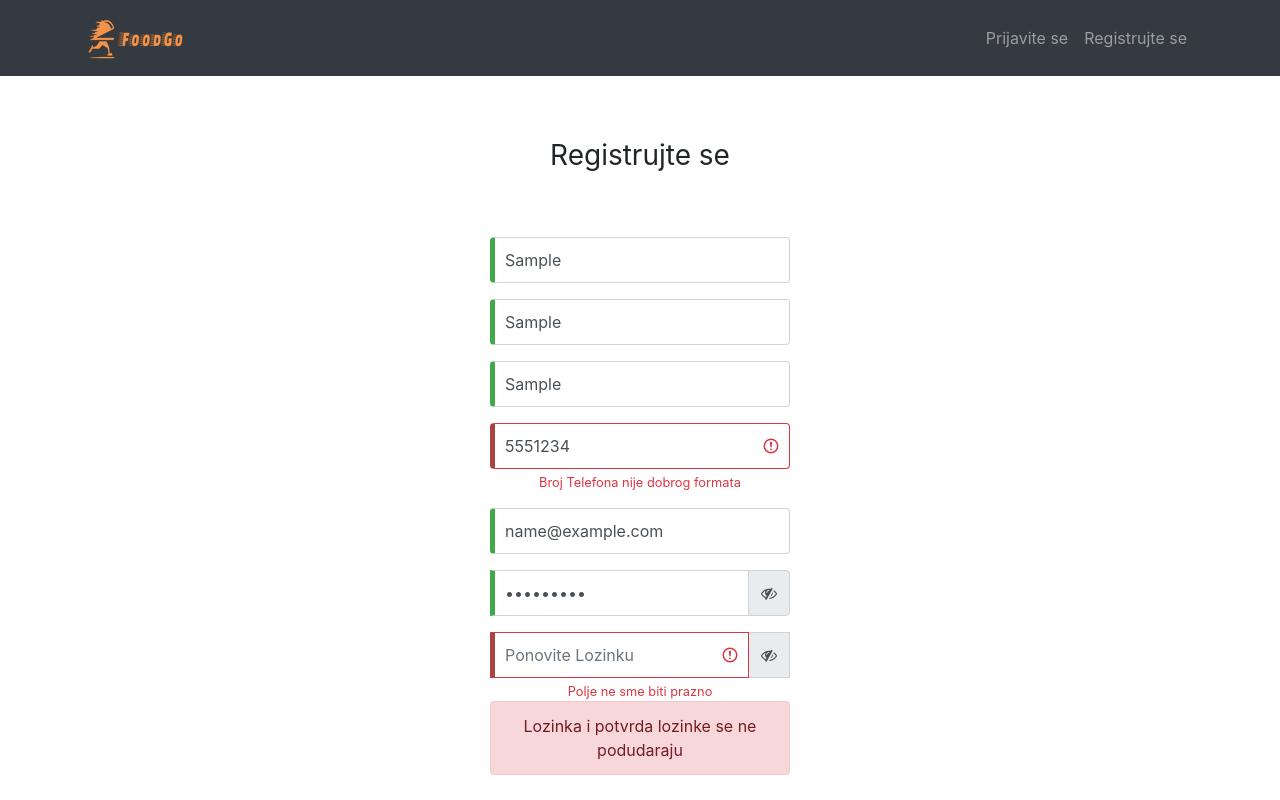
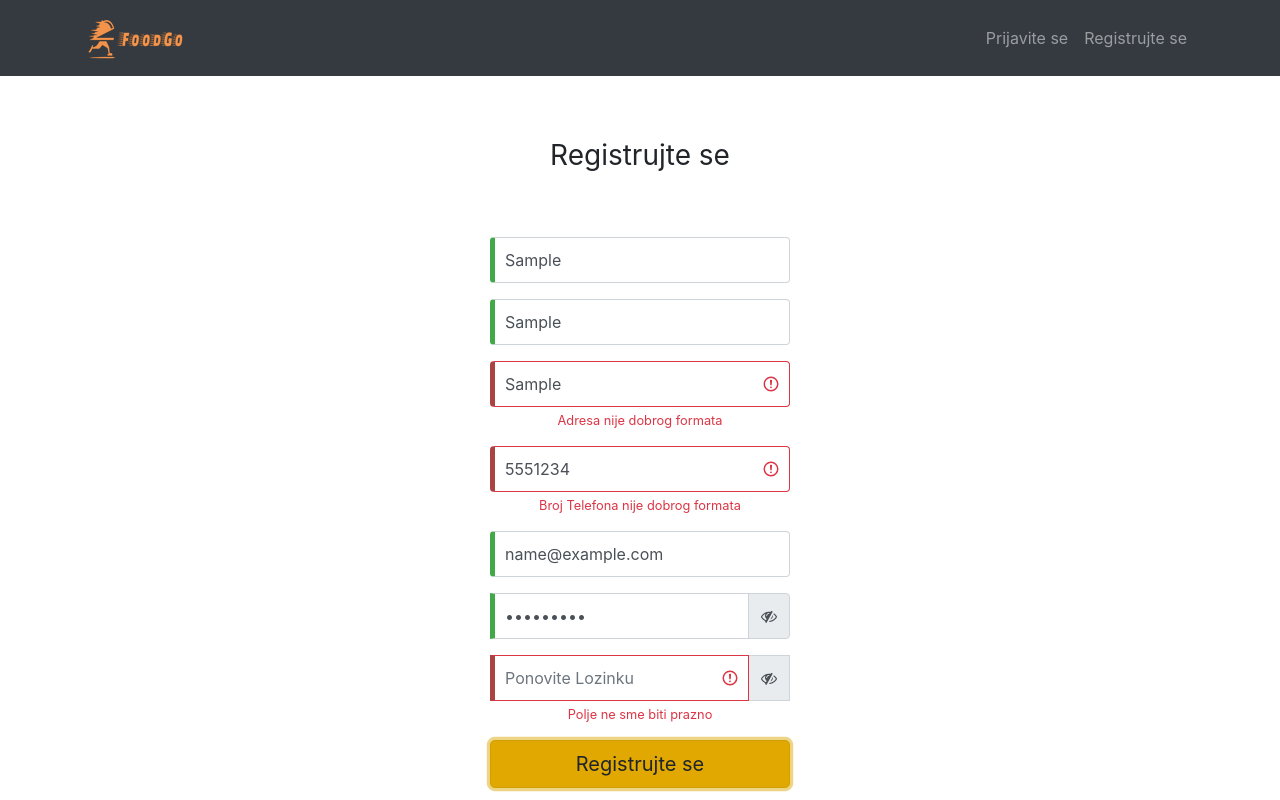
Before and after one commit to mmbond/FoodGo, an Angular app in the folder frontend/: page /register in a window 1280 px wide. Both pictures are taken after typing "Sample", "Sample", "Sample", "5551234", "name@example.com", "Sample123" into the empty fields and a click on the button "Registrujte se". Shown: the top 800 px of the page. Built offline with nearby package versions, Linux system fonts and the light colour scheme.

Commit message:
improved registration form validation

```diff
--- a/frontend/src/app/components/register/register.component.html
+++ b/frontend/src/app/components/register/register.component.html
@@ -20,10 +20,11 @@
         </div>
         <div class="form-group">
             <label for="address" class="sr-only">Unesite Vašu Adresu</label>
-            <input type="text" formControlName="address" class="form-control"
+            <input type="text" formControlName="address" class="form-control" [pattern]="addressPattern"
                 [ngClass]="{ 'is-invalid': submitted && f.address.errors }" placeholder="Unesite Vašu Adresu" required/>
             <div *ngIf="submitted && f.address.errors" class="invalid-feedback">
                 <div *ngIf="f.address.errors.required">Polje ne sme biti prazno</div>
+                <div *ngIf="f.address.errors.pattern">Adresa nije dobrog formata</div>
             </div>
         </div>
         <div class="form-group">
@@ -41,7 +42,7 @@
                 [ngClass]="{ 'is-invalid': submitted && f.email.errors }" placeholder="Unesite Mejl adresu" email required/>
             <div *ngIf="submitted && f.email.errors" class="invalid-feedback">
                 <div *ngIf="f.email.errors.required">Polje ne sme biti prazno</div>
-                <div *ngIf="!f.email.errors.required">Koristite odgovarajući format</div>
+                <div *ngIf="f.email.errors.email">Koristite odgovarajući format</div>
             </div>
         </div>
         <div class="form-group input-group mb-3">
@@ -58,19 +59,17 @@
             </div>
         </div>
         <div class="form-group input-group mb-3">
-            <label for="againPassword" class="sr-only">Ponovite Lozinku</label>
-            <input [type]="hide ? 'password' : 'text'" formControlName="againPassword" class="form-control"
-                [ngClass]="{ 'is-invalid': submitted && f.againPassword.errors }" placeholder="Ponovite Lozinku" required minlength="8" />
+            <label for="confirmPassword" class="sr-only">Ponovite Lozinku</label>
+            <input [type]="hide ? 'password' : 'text'" formControlName="confirmPassword" class="form-control"
+                [ngClass]="{ 'is-invalid': submitted && f.confirmPassword.errors }" placeholder="Ponovite Lozinku" required minlength="8" />
             <div class="input-group-append">
                 <span (click)="hide = !hide" class="input-group-text">
                     <i [class]="hide ? 'fa fa-eye-slash' : 'fa fa-eye'" aria-hidden="true"></i></span>
             </div>
-            <div *ngIf="submitted && f.againPassword.errors" class="invalid-feedback">
-                <div *ngIf="f.againPassword.errors.required">Polje ne sme biti prazno</div>
-                <div *ngIf="f.againPassword.errors.minlength">Dužina treba biti veća od 8 karaktera</div>
-            </div>
-            <div *ngIf="submitted && registerForm.errors?.passwordsDontMatch" class="cross-validation-error-message alert alert-danger">
-                Lozinka i potvrda lozinke se ne podudaraju
+            <div *ngIf="submitted && f.confirmPassword.errors" class="invalid-feedback" >
+                <div *ngIf="f.confirmPassword.errors.required">Polje ne sme biti prazno</div>
+                <div *ngIf="f.confirmPassword.errors.minlength">Dužina treba biti veća od 8 karaktera</div>
+                <div *ngIf="f.confirmPassword.errors.passwordsMustMatch">Lozinke se ne podudaraju</div>
             </div>
         </div>
         <div class="form-group">
--- a/frontend/src/app/components/register/register.component.ts
+++ b/frontend/src/app/components/register/register.component.ts
@@ -18,7 +18,8 @@ export class RegisterComponent implements OnInit {
   submitted = false;
   returnUrl: string;
   hide = true;
-  mobNumberPattern = "^((\\+381-?)|0)+[0-9]{8,9}$";
+  mobNumberPattern = "^((\\+381)|0)+[0-9]{8,9}$";
+  addressPattern = "^([A-z]+\\s)+([1-9]|[1-9][0-9]{1,2})[a-z]{0,1}$";
 
   constructor(private formBuilder: FormBuilder, private route: ActivatedRoute, private router: Router, private authenticationService: AuthenticationService) {
     this.customer = ({} as CustomerRegistration);
@@ -26,15 +27,14 @@ export class RegisterComponent implements OnInit {
 
   ngOnInit() {
     this.registerForm = this.formBuilder.group({
-      email: ['', Validators.required],
+      email: ['', [Validators.required, Validators.email]],
       password: ['', [Validators.required, Validators.minLength(8)]],
-      againPassword: ['', [Validators.required, Validators.minLength(8)]],
+      confirmPassword: ['', [Validators.required, Validators.minLength(8)]],
       name: ['', Validators.required],
       lastname: ['', Validators.required],
       address: ['', Validators.required],
       phone: ['', Validators.required]
-      //});
-    }, { validators: passwordsDontMatch });
+    }, { validator: passwordsMustMatch('password', 'confirmPassword') });
 
     // get return url from route parameters or default to '/'
     this.returnUrl = this.route.snapshot.queryParams['returnUrl'] || '/';
@@ -71,9 +71,24 @@ export class RegisterComponent implements OnInit {
   }
 }
 
-export const passwordsDontMatch: ValidatorFn = (control: FormGroup): ValidationErrors | null => {
-  const password = control.get('password');
-  const againPassword = control.get('againPassword');
-
-  return password.value === againPassword.value ? null : { 'passwordsDontMatch': true };
-};
+// custom validator to check that two fields match
+export function passwordsMustMatch(controlName: string, matchingControlName: string) {
+  return (formGroup: FormGroup) => {
+    const control = formGroup.controls[controlName];
+    const matchingControl = formGroup.controls[matchingControlName];
+    console.log(control.errors);
+      console.log(matchingControl.errors);
+    if ((control.errors  && !control.hasError('passwordsMustMatch'))  || (matchingControl.errors && !matchingControl.hasError('passwordsMustMatch'))) {
+      console.log('nema provere')
+        return;
+    }
+    // set error on controlers if validation fails
+    if (control.value !== matchingControl.value) {
+      control.setErrors({passwordsMustMatch: true });
+      matchingControl.setErrors({ passwordsMustMatch: true });
+    } else {
+      control.setErrors(null);
+      matchingControl.setErrors(null);
+    }
+  }
+}
```
